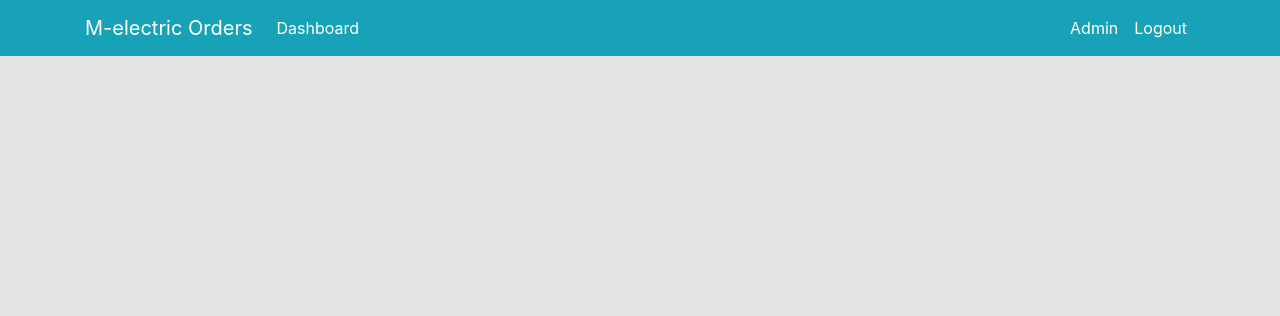
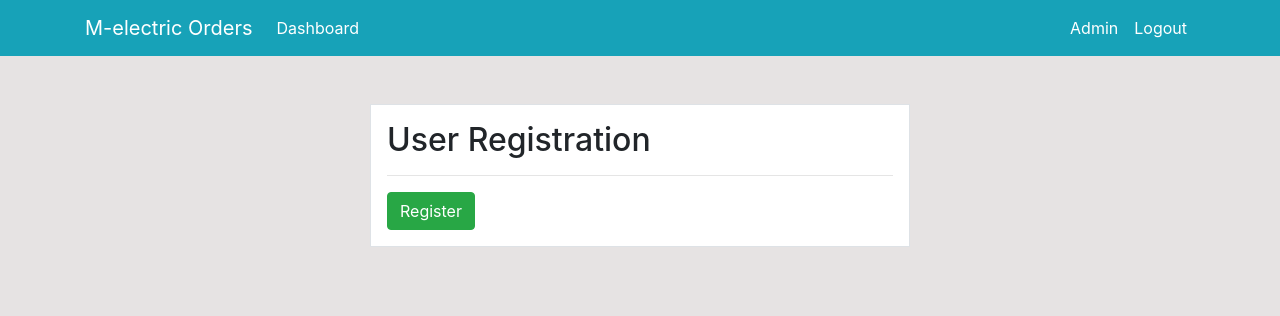
Before and after one commit to PaulCabeza/orders-mgmt-melectric, a Django app: page /register in a window 1280 px wide. Shown: the top 316 px of the page. Run offline with Django 3.2, Linux system fonts and the light colour scheme.

Commit message:
importe usercreationform

```diff
--- a/templates/user/register.html
+++ b/templates/user/register.html
@@ -1,3 +1,21 @@
 {% extends 'partials/base.html' %}
+{% block title %} User Registration {% endblock %}
 
-{% block title %} User Registration {% endblock %}
+{% block content %}
+<div class="container">
+    <div class="row mt-5">
+        <div class="col-md-6 offset-md-3">
+            <div class="border bg-white p-3">
+
+                <h2>User Registration</h2>
+                <hr>
+                <form action="" method="POST">
+                    <input class="btn btn-success" type="submit" value="Register">
+
+                </form>
+            </div>
+        </div>
+    </div>
+</div>
+
+{% endblock%}
--- a/user/views.py
+++ b/user/views.py
@@ -1,6 +1,8 @@
 from django.shortcuts import render
+from django.contrib.auth.forms import UserCreationForm
 
 # Create your views here.
 
 def register(request):
-    return render(request, 'user/register.html', {})
+    form = UserCreationForm()
+    return render(request, 'user/register.html', {'form': form})
```
